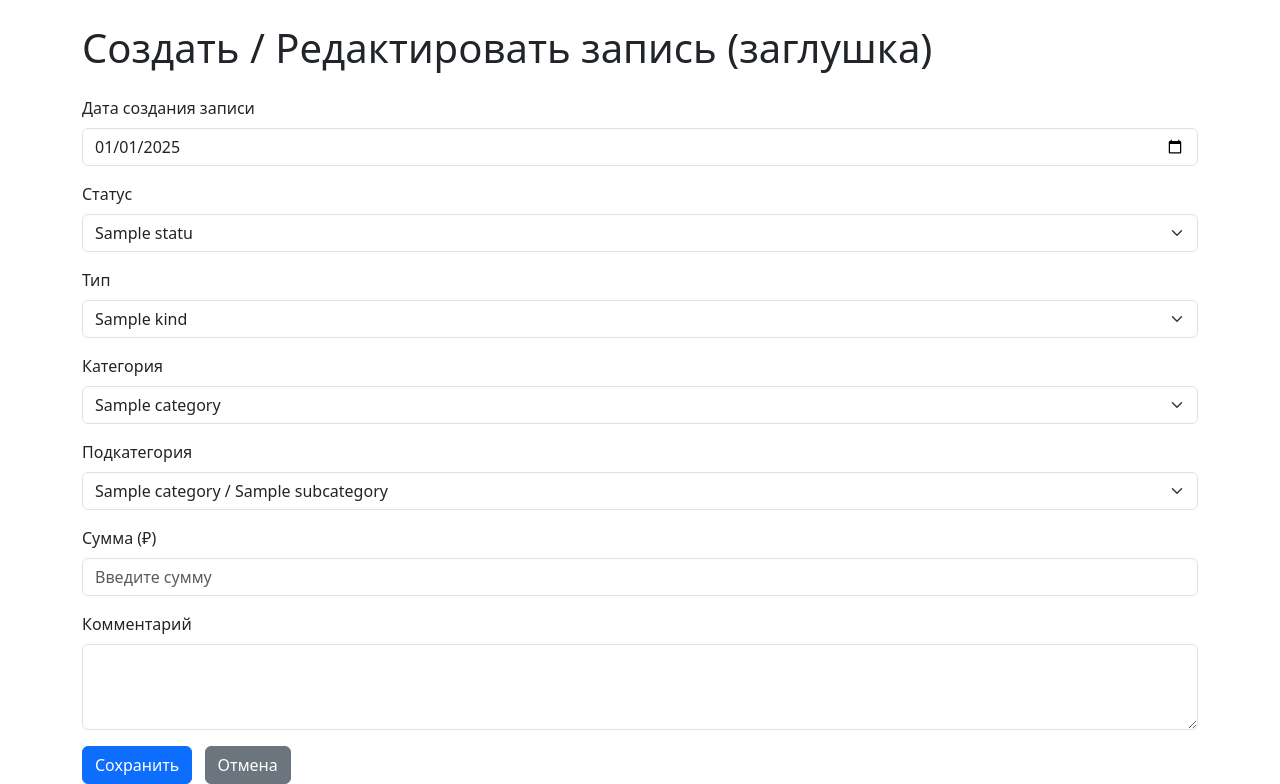
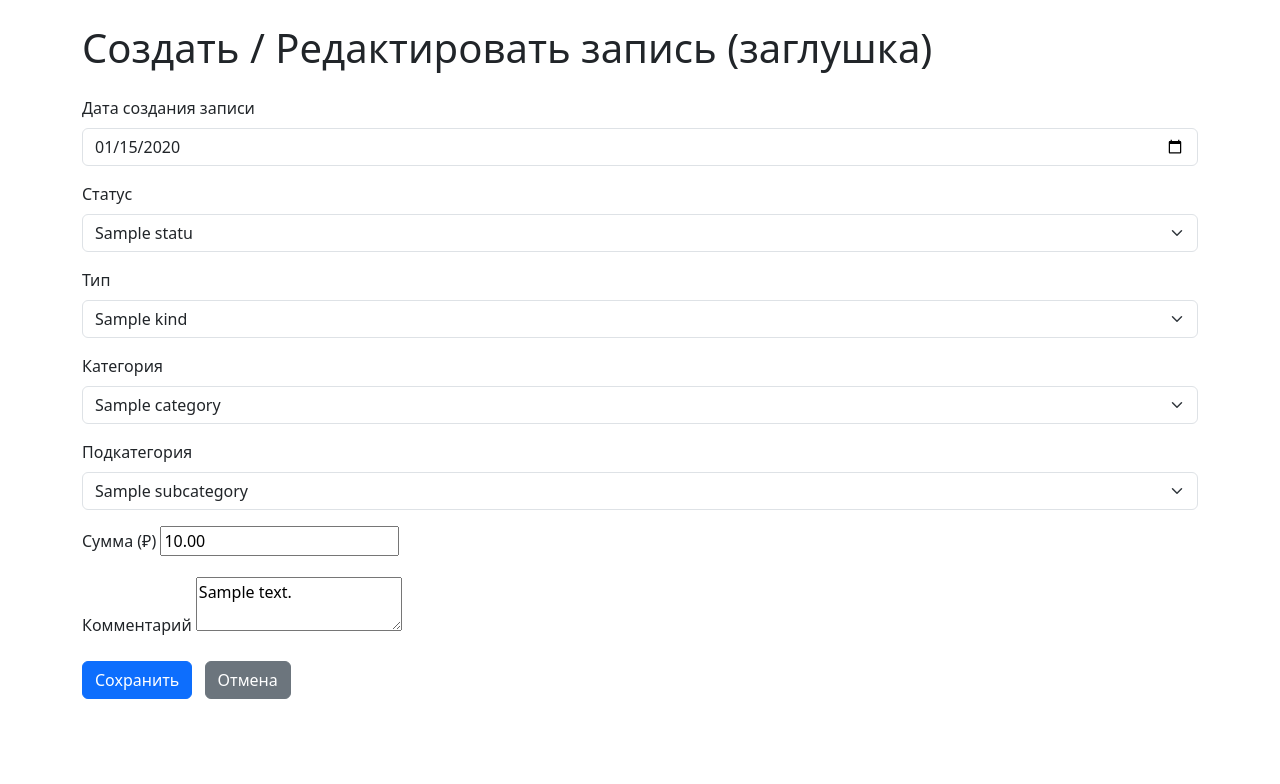
Before and after one commit to manilotw/DDS-manager, a Django app: page /edit/1/ in a window 1280 px wide. Shown: the part 56-840 px from the top of the page. After the commit the page ends 755 px from the top, so only its background shows below. Run offline with Django 4.2, Linux system fonts and the light colour scheme; tables that the repository leaves empty hold one stand-in row (values such as "Sample post").

Commit message:
Add edit function in DB

```diff
--- a/transactions/admin.py
+++ b/transactions/admin.py
@@ -19,8 +19,8 @@ class CategoryAdmin(admin.ModelAdmin):
 
 @admin.register(SubCategory)
 class SubCategoryAdmin(admin.ModelAdmin):
-    list_display = ('title', 'category')
-    list_filter = ('category',)
+    # list_display = ('title', 'category')
+    # list_filter = ('category',)
     search_fields = ('title',)
 
 @admin.register(Transaction)
--- a/transactions/models.py
+++ b/transactions/models.py
@@ -15,16 +15,18 @@ class Status(models.Model):
 class Category(models.Model):
     title = models.CharField(max_length=100)
     kind = models.ForeignKey(Kind, on_delete=models.PROTECT, related_name='categories')
+    subcategories = models.ManyToManyField('SubCategory', related_name='cat')
+
 
     def __str__(self):
         return self.title
 
 class SubCategory(models.Model):
     title = models.CharField(max_length=100)
-    category = models.ForeignKey(Category, on_delete=models.PROTECT, related_name='subcategories')
+    # category = models.ForeignKey(Category, on_delete=models.PROTECT, related_name='subcategories')
 
     def __str__(self):
-        return f'{self.category.title} / {self.title}'
+        return self.title
 
 class Transaction(models.Model):
     date = models.DateField(auto_now=True, null=False)
@@ -33,6 +35,7 @@ class Transaction(models.Model):
     category = models.ForeignKey(Category, on_delete=models.PROTECT, null=False, blank=False)
     amount = models.DecimalField(max_digits=10, decimal_places=2, blank=False, null=False)
     comment = models.TextField(blank=True, null=True)
+    # subcategory = models.ForeignKey(SubCategory, on_delete=models.PROTECT, related_name='subcat')
 
     def __str__(self):
         return f'{self.amount} - {self.comment}'
--- a/transactions/templates/edit.html
+++ b/transactions/templates/edit.html
@@ -13,56 +13,57 @@
   <main class="container">
     <h1 class="mb-4">Создать / Редактировать запись (заглушка)</h1>
 
-    <form>
+    <form method="post" action="{% url 'edit' transaction.id %}">
+      {% csrf_token %}
       <div class="mb-3">
         <label for="record-date" class="form-label">Дата создания записи</label>
-        <input type="date" class="form-control" id="record-date" value="2025-01-01" />
+        <input type="date" class="form-control" id="record-date" name="record_date" value="{{ transaction.date|date:'Y-m-d' }}" />
       </div>
 
       <div class="mb-3">
         <label for="record-status" class="form-label">Статус</label>
-        <select id="record-status" class="form-select">
+        <select id="record-status" name="record_status" class="form-select">
         {% for status in statuses %}
-          <option>{{ status }}</option>
+          <option value="{{ status.id }}" {% if transaction.status.id == status.id %}selected{% endif %}>{{ status }}</option>
         {% endfor %}
         </select>
       </div>
 
       <div class="mb-3">
         <label for="record-type" class="form-label">Тип</label>
-        <select id="record-category" class="form-select">
+        <select id="record-type" name="record_type" class="form-select">
         {% for kind in kinds %}
-          <option>{{ kind }}</option>
+          <option value="{{ kind.id }}" {% if kind == transaction.kind %}selected{% endif %}>{{ kind.title }}</option>
         {% endfor %}
         </select>
       </div>
 
       <div class="mb-3">
         <label for="record-category" class="form-label">Категория</label>
-        <select id="record-category" class="form-select">
+        <select name="record_category" id="record-category" class="form-select">
         {% for category in categories %}
-          <option>{{ category }}</option>
+          <option value="{{ category.id }}" {% if category == transaction.category %}selected{% endif %}>{{ category }}</option>
         {% endfor %}
         </select>
       </div>
 
       <div class="mb-3">
         <label for="record-subcategory" class="form-label">Подкатегория</label>
-        <select id="record-subcategory" class="form-select">
+        <select id="record-subcategory" name="record_subcategory" class="form-select">
         {% for subcat in subcats %}
-          <option>{{ subcat }}</option>
+          <option value="{{ subcat.id }}" {% if subcat == transaction.subcategory %}selected{% endif %}>{{ subcat }}</option>
         {% endfor %}
         </select>
       </div>
 
       <div class="mb-3">
         <label for="record-amount" class="form-label">Сумма (₽)</label>
-        <input type="number" class="form-control" id="record-amount" placeholder="Введите сумму" />
+        <input type="number" name="record_amount" value="{{ transaction.amount }}" />
       </div>
 
       <div class="mb-3">
         <label for="record-comment" class="form-label">Комментарий</label>
-        <textarea class="form-control" id="record-comment" rows="3"></textarea>
+        <textarea name="record_comment">{{ transaction.comment }}</textarea>
       </div>
 
       <button type="submit" class="btn btn-primary">Сохранить</button>
--- a/transactions/views.py
+++ b/transactions/views.py
@@ -47,17 +47,30 @@ def delete_transaction(request, pk):
     return redirect('home')
 
 def edit(request, pk):
-    transaction = get_object_or_404(Transaction, pk=pk)
+    transaction = get_object_or_404(Transaction, id=pk)
 
-    subcats = SubCategory.objects.all()
-    categories = Category.objects.all()
+    if request.method == 'POST':
+        transaction.date = request.POST.get('record_date')
+        transaction.status = Status.objects.get(id=request.POST.get('record_status'))
+        transaction.kind = Kind.objects.get(id=request.POST.get('record_type'))
+        transaction.category = Category.objects.get(id=request.POST.get('record_category'))
+        subcategory_id = request.POST.get('record_subcategory')
+        subcategory = SubCategory.objects.get(id=subcategory_id)
+        transaction.category.subcategories.set([subcategory])
+        transaction.amount = request.POST.get('record_amount')
+        transaction.comment = request.POST.get('record_comment')
+        transaction.save()
+        return redirect('home')
+
     statuses = Status.objects.all()
     kinds = Kind.objects.all()
+    categories = Category.objects.all()
+    subcats = SubCategory.objects.all()
 
-    return render(request, 'edit.html',{
+    return render(request, 'edit.html', {
         'transaction': transaction,
-        'categories': categories,
         'statuses': statuses,
         'kinds': kinds,
-        'subcats': subcats,
-        })
+        'categories': categories,
+        'subcats': subcats
+    })
```
